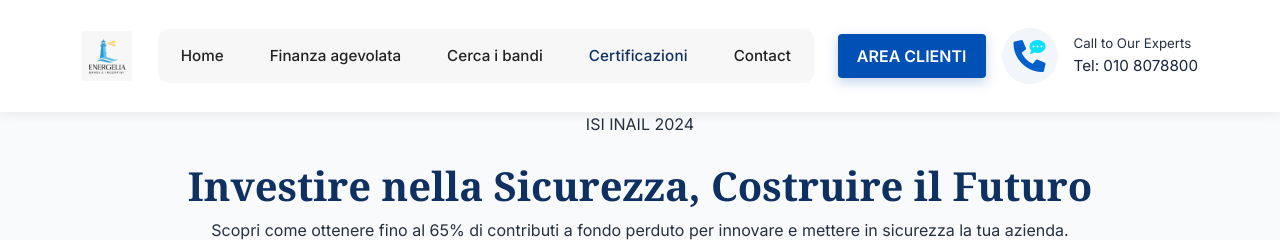
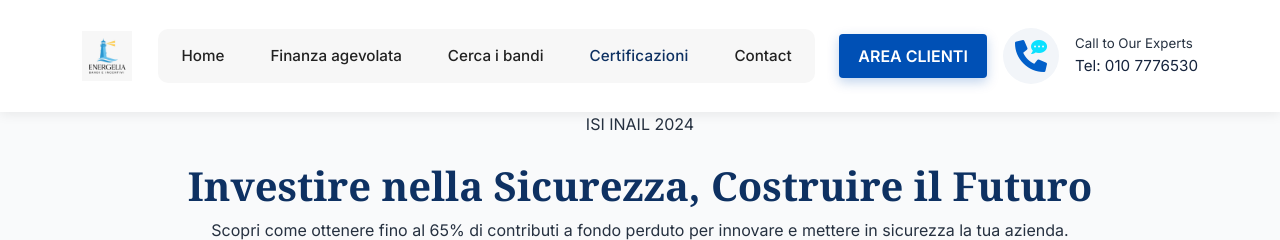
Before and after one commit to albertoaugusti-jpg/Energelia-Sito, a Flask app: template templates/life-insurance-website-template/Certificazione RLS.html in a window 1280 px wide. Shown: the top 240 px of the page. Run offline with Flask 3, Linux system fonts and the light colour scheme; the template is opened without the code that fills it, so the values that code supplies are empty; some libraries are stand-ins or nearby versions.

Commit message:
Aggiornamento numero di telefono: 010 777 6530

```diff
--- a/templates/life-insurance-website-template/Certificazione RLS.html
+++ b/templates/life-insurance-website-template/Certificazione RLS.html
@@ -122,7 +122,7 @@
         </a>
         <div class="d-flex flex-column ms-3">
           <span class="small">Call to Our Experts</span>
-          <a href="tel:+390108078800"><span class="text-dark">Tel: 010 8078800</span></a>
+          <a href="tel:+390107776530"><span class="text-dark">Tel: 010 7776530</span></a>
         </div>
       </div>
 
@@ -741,7 +741,7 @@
         <div class="contact-info mb-4">
           <p><i class="fas fa-map-marker-alt me-2"></i>Via XII Ottobre 1/6, Genova (GE)</p>
           <p><i class="fas fa-envelope me-2"></i><a href="mailto:info@energelia.it">info@energelia.it</a></p>
-          <p><i class="fas fa-phone-alt me-2"></i><a href="tel:+390108078800">010 8078800</a></p>
+          <p><i class="fas fa-phone-alt me-2"></i><a href="tel:+390107776530">010 7776530</a></p>
         </div>
         <div class="newsletter">
           <h5>Newsletter</h5>
```
